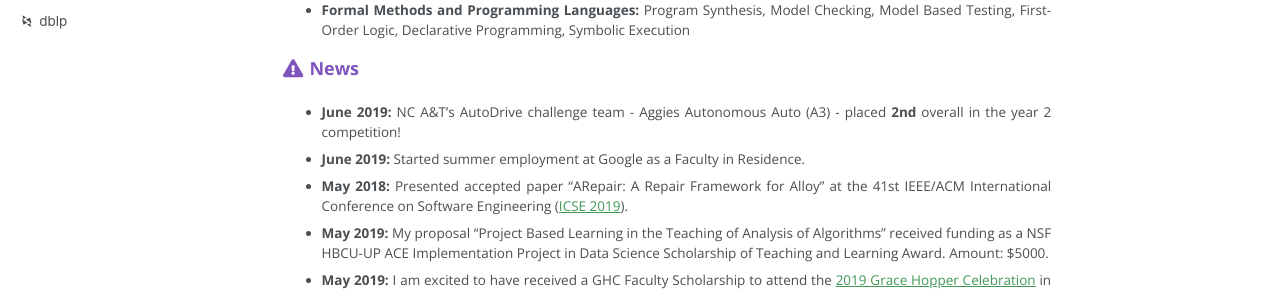
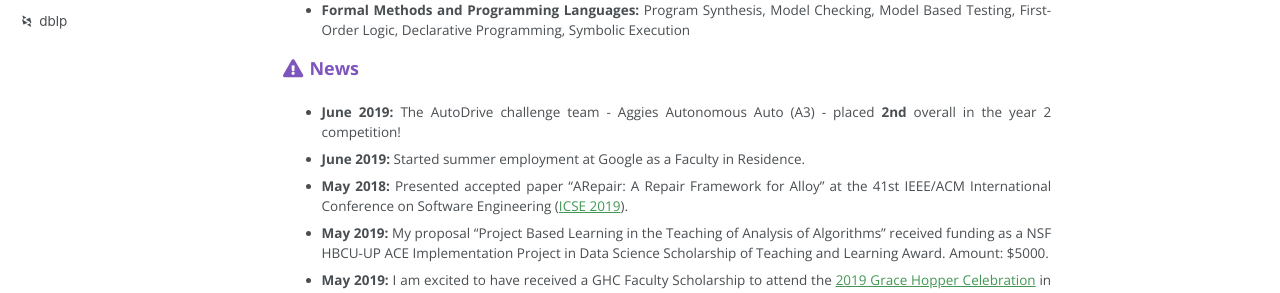
Before and after one commit to Allisonius/allisonius.github.io, a Jekyll site: the page built from _pages/about.md, in a window 1280 px wide and 900 px high. Shown: the part 443-736 px from the top of the window. Built offline with Jekyll 4.4.1, drawn with Linux system fonts in a browser that asks for light colours; some web fonts are replaced.

Commit message:
Update about.md

```diff
--- a/_pages/about.md
+++ b/_pages/about.md
@@ -21,7 +21,7 @@ My main goal is to improve software _reliability_ by focusing on:
   * **Formal Methods and Programming Languages:** Program Synthesis, Model Checking, Model Based Testing, First-Order Logic, Declarative Programming, Symbolic Execution
 
 ### <i class="fa fa-fw fa-exclamation-triangle" aria-hidden="true"></i> News
-  * **June 2019:** NC A&T's AutoDrive challenge team - Aggies Autonomous Auto (A3) - placed **2nd** overall in the year 2 competition!
+  * **June 2019:** The AutoDrive challenge team - Aggies Autonomous Auto (A3) - placed **2nd** overall in the year 2 competition!
   * **June 2019:** Started summer employment at Google as a Faculty in Residence.
   * **May 2018:** Presented accepted paper "ARepair: A Repair Framework for Alloy" at the 41st IEEE/ACM International Conference on Software Engineering ([ICSE 2019](https://conf.researchr.org/home/icse-2019)).
  * **May 2019:** My proposal "Project Based Learning in the Teaching of Analysis of Algorithms" received funding as a NSF HBCU-UP ACE Implementation Project in Data Science Scholarship of Teaching and Learning Award. Amount: $5000.
```
